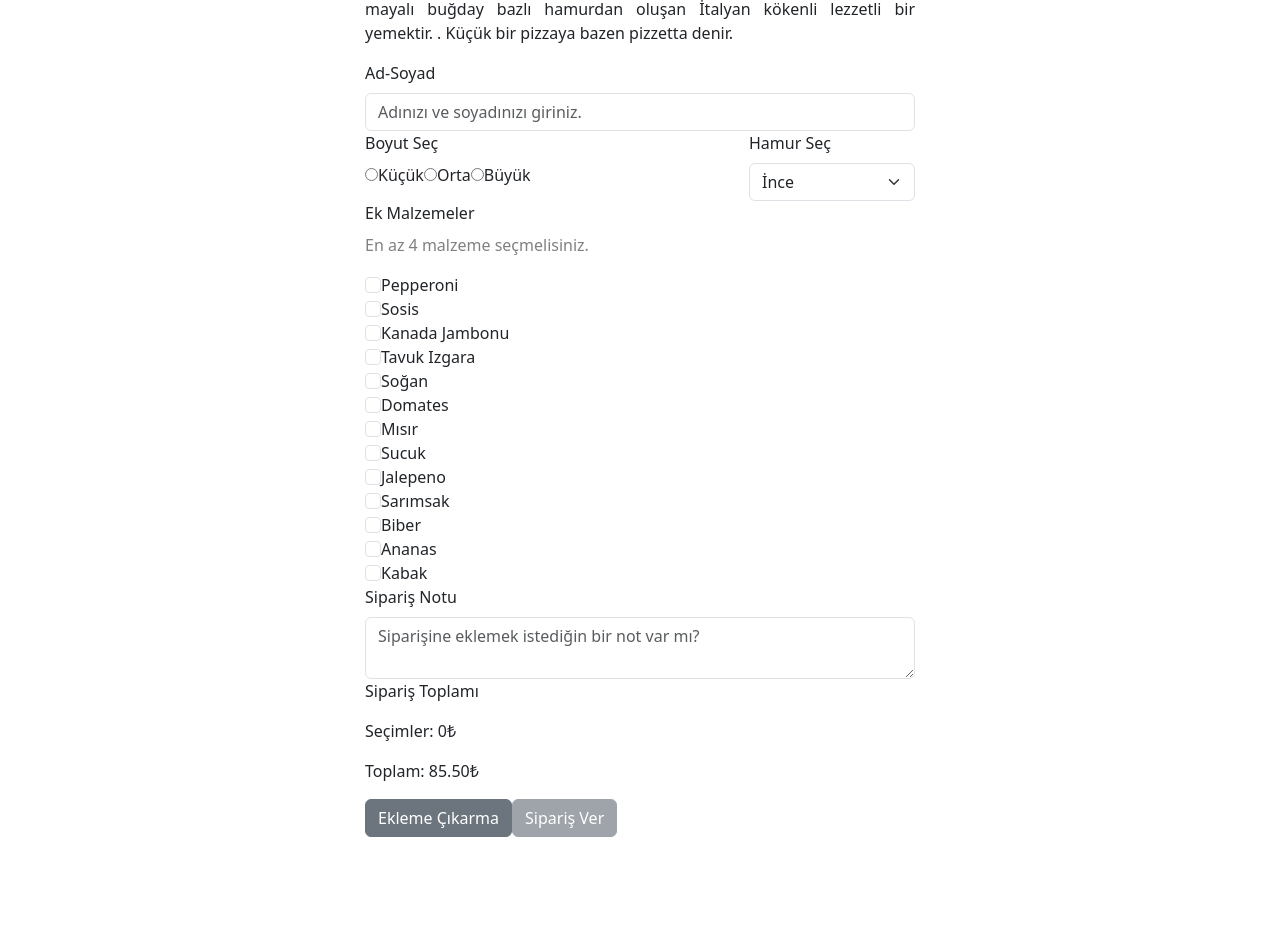
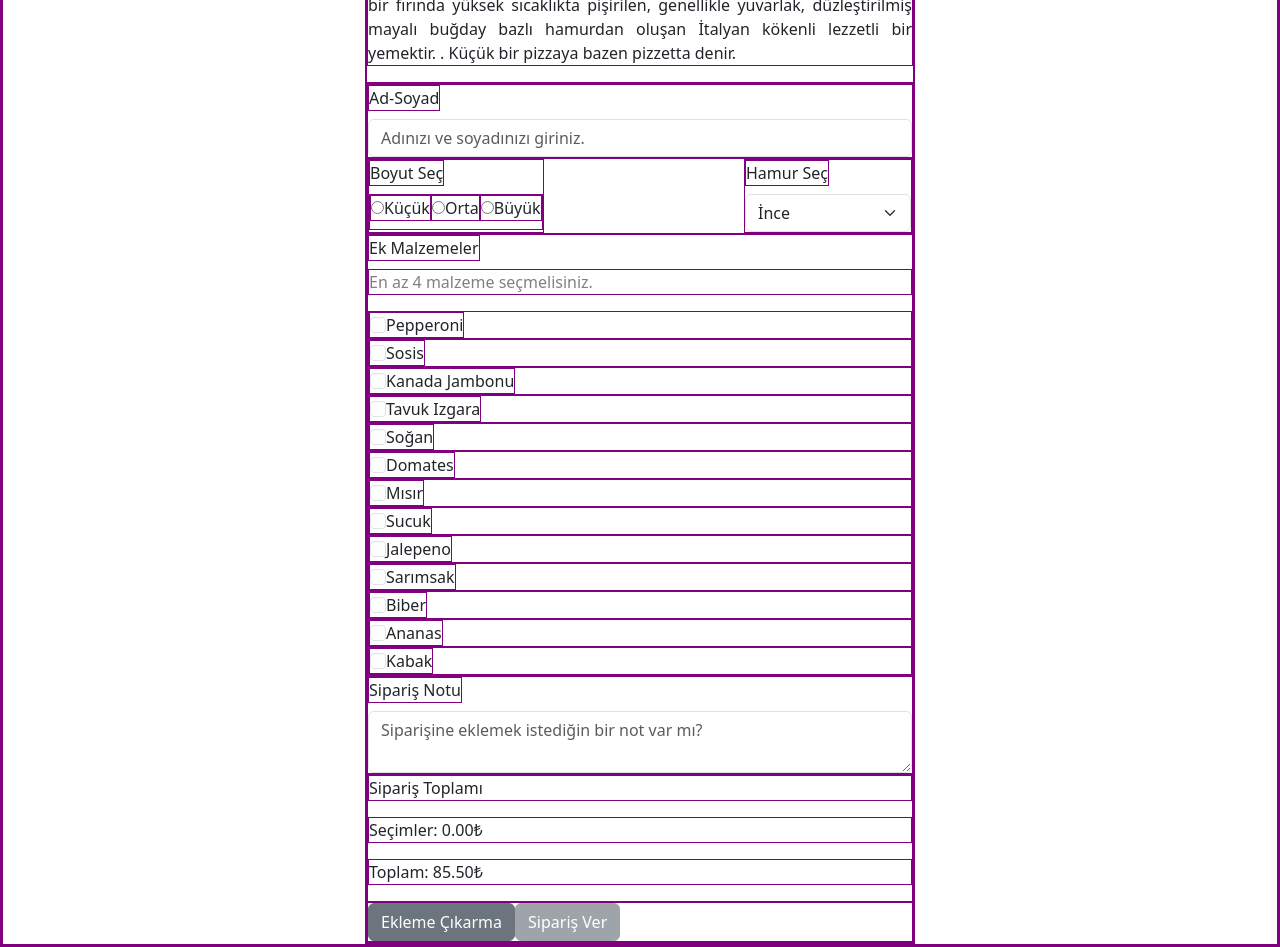
Before and after one commit to hediye-ersan/My-Pizza-Page, a React (Vite) app: page / in a window 1280 px wide. Shown: the part 360-1307 px from the top of the page. Before the commit the page ends 1197 px from the top, so only its background shows below. Built offline with nearby package versions, Linux system fonts and the light colour scheme.

Commit message:
Toplam fiyat useeffect içinde tanımlandı. Axios ile form submit edildi.

```diff
--- a/src/App.jsx
+++ b/src/App.jsx
@@ -4,6 +4,7 @@ import workintech from '/workintech.svg'
 import './App.css'
 import { Form, Label, Input, Button } from 'reactstrap';
 import 'bootstrap/dist/css/bootstrap.min.css';
+import axios from 'axios';
 
 const malzemeList = [
   "Pepperoni", "Sosis", "Kanada Jambonu", "Tavuk Izgara", "Soğan", "Domates", "Mısır", "Sucuk", "Jalepeno", "Sarımsak", "Biber", "Ananas", "Kabak"
@@ -25,7 +26,14 @@ const initialForm = {
 function App() {
   const [form, setForm] = useState(initialForm);
   const [formErrors, setFormErrors] = useState({});
+  const [toplam, setToplam] = useState(0)
 
+  useEffect(() => {
+    const fiyat = 85.50;
+    const secimler = form.malzemeler.length * 5;
+    const total = (fiyat + secimler).toFixed(2);  // Toplam fiyatı hesapla ve formatla
+    setToplam(total);  // Toplamı güncelle
+  }, [form.malzemeler]);
 
   useEffect(() => {
     const errors = {};
@@ -63,20 +71,29 @@ function App() {
     }
   };
 
-  const handleSubmit = (event) => {
+  const handleSubmit = async (event) => {
     event.preventDefault();
+
+    console.log("Form gönderiliyor:", form);
+
+    try {
+      const response = await axios.post('https://reqres.in/api/pizza', form);
+      console.log(response.data);
+
+      alert("Siparişiniz başarıyla alındı!");
+      setForm(initialForm);
+      setFormErrors({});
+
+    } catch (error) {
+      console.error("Veri gönderme hatası:", error);
+      alert("Bir hata oluştu. Lütfen tekrar deneyin.");
+    }
+  };
 
 
 
 
-    console.log(form);
-    setForm(initialForm);// Formu sıfırla
-    setFormErrors("")
-  };
 
-  const fiyat = 85.50;
-  const secimler = form.malzemeler.length * 5;
-  const toplam = (fiyat + secimler).toFixed(2); // Toplamı formatla
 
 
   return (
@@ -190,7 +207,7 @@ function App() {
 
           <div>
             <p>Sipariş Toplamı</p>
-            <p>Seçimler: {secimler}₺</p>
+            <p>Seçimler: {(form.malzemeler.length * 5).toFixed(2)}₺</p>
             <p>Toplam: {toplam}₺</p>
           </div>
           <div>
--- a/src/reset.css
+++ b/src/reset.css
@@ -1,5 +1,5 @@
-* {
-    margin: 1px, solid, lime;
+*{
+    border: 1px, solid, purple;
 }
 
 :root {
```
